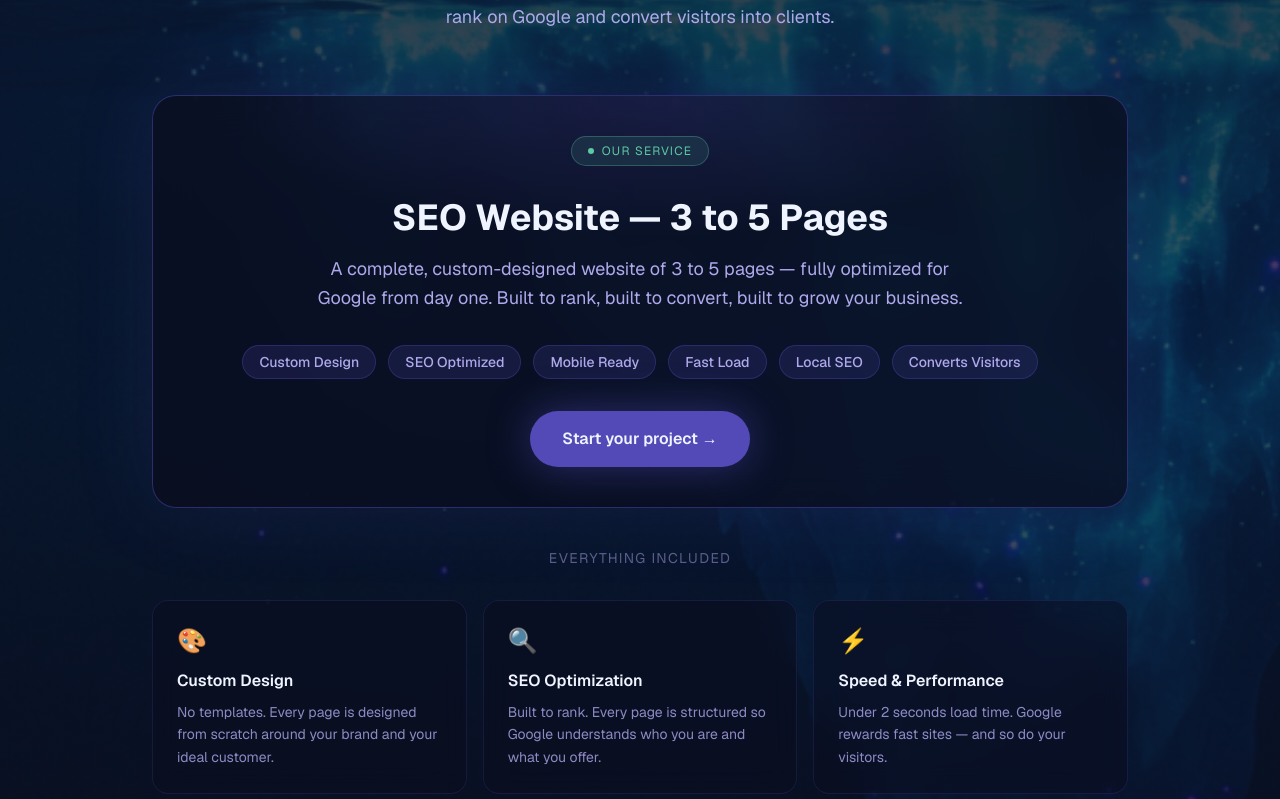
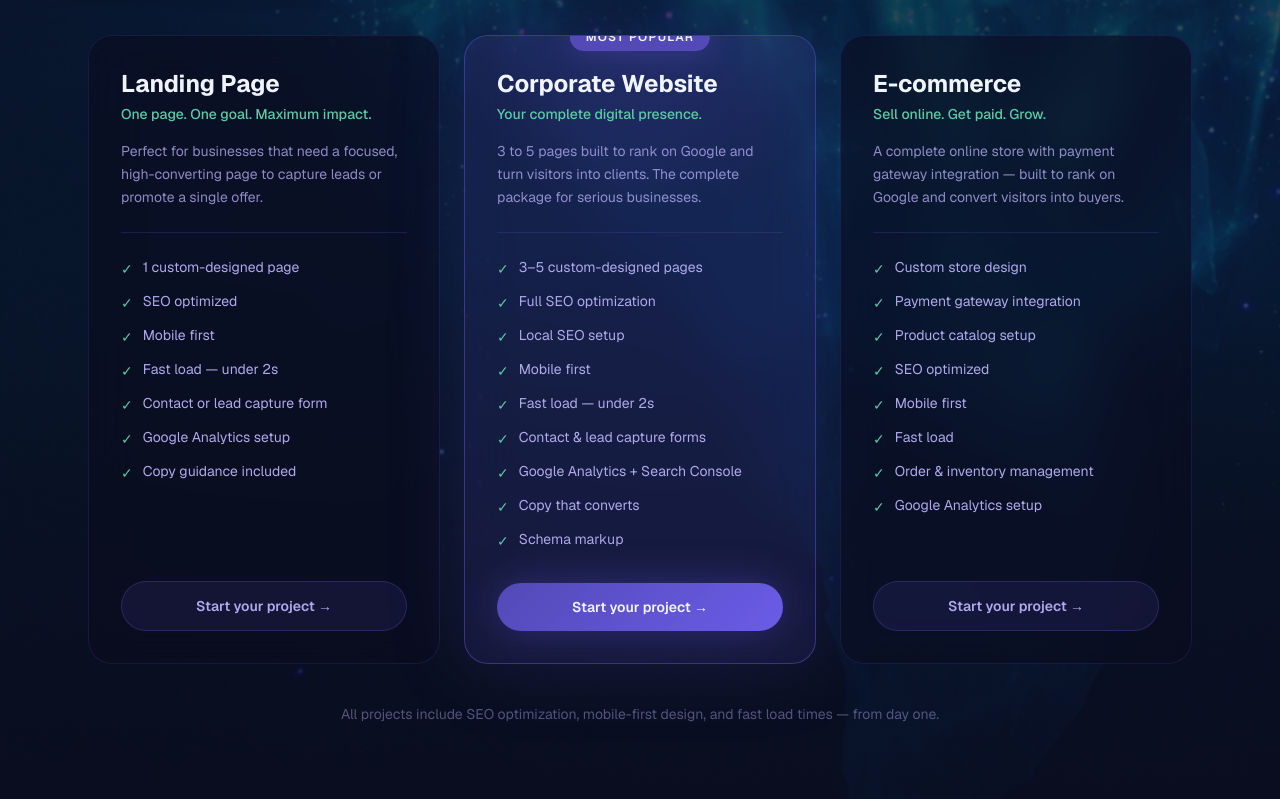
Before and after one commit to carolinacontech/icebreakerlab, a Next.js app: page / in a window 1280 px wide. Shown: the part 5161-5960 px from the top of the page. Built offline with nearby package versions, Linux system fonts and the light colour scheme; no server answers.

Commit message:
Redesign services as 3-plan pricing layout: Landing Page, Corporate Website, E-commerce

```diff
--- a/src/components/Services.tsx
+++ b/src/components/Services.tsx
@@ -3,13 +3,61 @@ import { motion, useScroll, useTransform } from "framer-motion";
 import Image from "next/image";
 import { useRef } from "react";
 
-const included = [
-  { icon: "🎨", title: "Custom Design", body: "No templates. Every page is designed from scratch around your brand and your ideal customer." },
-  { icon: "🔍", title: "SEO Optimization", body: "Built to rank. Every page is structured so Google understands who you are and what you offer." },
-  { icon: "⚡", title: "Speed & Performance", body: "Under 2 seconds load time. Google rewards fast sites — and so do your visitors." },
-  { icon: "📱", title: "Mobile First", body: "Over 70% of your customers browse on their phone. Your site will look perfect on every screen." },
-  { icon: "📍", title: "Local SEO", body: "We optimize for local searches so people in your city find you first — not your competition." },
-  { icon: "📋", title: "Copy That Converts", body: "Clear, persuasive copy written to turn visitors into calls, leads, and clients." },
+const plans = [
+  {
+    name: "Landing Page",
+    tagline: "One page. One goal. Maximum impact.",
+    description: "Perfect for businesses that need a focused, high-converting page to capture leads or promote a single offer.",
+    featured: false,
+    features: [
+      "1 custom-designed page",
+      "SEO optimized",
+      "Mobile first",
+      "Fast load — under 2s",
+      "Contact or lead capture form",
+      "Google Analytics setup",
+      "Copy guidance included",
+    ],
+    cta: "Start your project",
+    href: "#contacto",
+  },
+  {
+    name: "Corporate Website",
+    tagline: "Your complete digital presence.",
+    description: "3 to 5 pages built to rank on Google and turn visitors into clients. The complete package for serious businesses.",
+    featured: true,
+    features: [
+      "3–5 custom-designed pages",
+      "Full SEO optimization",
+      "Local SEO setup",
+      "Mobile first",
+      "Fast load — under 2s",
+      "Contact & lead capture forms",
+      "Google Analytics + Search Console",
+      "Copy that converts",
+      "Schema markup",
+    ],
+    cta: "Start your project",
+    href: "#contacto",
+  },
+  {
+    name: "E-commerce",
+    tagline: "Sell online. Get paid. Grow.",
+    description: "A complete online store with payment gateway integration — built to rank on Google and convert visitors into buyers.",
+    featured: false,
+    features: [
+      "Custom store design",
+      "Payment gateway integration",
+      "Product catalog setup",
+      "SEO optimized",
+      "Mobile first",
+      "Fast load",
+      "Order & inventory management",
+      "Google Analytics setup",
+    ],
+    cta: "Start your project",
+    href: "#contacto",
+  },
 ];
 
 export default function Services() {
@@ -27,82 +75,93 @@ export default function Services() {
         background: "linear-gradient(to bottom, rgba(10,13,31,0.88) 0%, rgba(10,22,40,0.7) 50%, rgba(10,13,31,0.88) 100%)"
       }} />
 
-      <div className="relative z-10 max-w-5xl mx-auto px-6 w-full">
+      <div className="relative z-10 max-w-6xl mx-auto px-6 w-full">
 
         {/* Header */}
         <motion.div initial={{ opacity: 0, y: 40 }} whileInView={{ opacity: 1, y: 0 }}
           viewport={{ once: true }} transition={{ duration: 0.8 }} className="text-center mb-16">
-          <p className="text-xs tracking-widest uppercase mb-4" style={{ color: "var(--aurora-teal)" }}>What we do</p>
-          <h2 className="text-4xl md:text-6xl font-bold mb-6" style={{ color: "var(--snow)" }}>One service.<br />Done right.</h2>
+          <p className="text-xs tracking-widest uppercase mb-4" style={{ color: "var(--aurora-teal)" }}>What we build</p>
+          <h2 className="text-4xl md:text-6xl font-bold mb-6" style={{ color: "var(--snow)" }}>Our Services</h2>
           <p className="text-lg max-w-2xl mx-auto" style={{ color: "var(--aurora-light)" }}>
-            We don't do everything. We do one thing exceptionally well — websites built to rank on Google and convert visitors into clients.
+            Every website we build is custom-designed, SEO-optimized, and built to convert. Choose the right fit for your business.
           </p>
         </motion.div>
 
-        {/* Main service card */}
+        {/* Plans */}
+        <div className="grid grid-cols-1 md:grid-cols-3 gap-6 items-stretch">
+          {plans.map((plan, i) => (
             <motion.div
-          initial={{ opacity: 0, y: 50 }} whileInView={{ opacity: 1, y: 0 }}
-          viewport={{ once: true }} transition={{ duration: 0.7 }}
-          className="rounded-3xl p-10 mb-10 text-center relative overflow-hidden"
+              key={plan.name}
+              initial={{ opacity: 0, y: 50 }}
+              whileInView={{ opacity: 1, y: 0 }}
+              viewport={{ once: true }}
+              transition={{ duration: 0.6, delay: i * 0.12 }}
+              className="rounded-3xl p-8 flex flex-col relative overflow-hidden"
               style={{
-            background: "rgba(10,13,31,0.7)",
-            border: "1px solid rgba(83,74,183,0.5)",
+                background: plan.featured ? "rgba(83,74,183,0.18)" : "rgba(10,13,31,0.6)",
+                border: plan.featured ? "1px solid rgba(83,74,183,0.6)" : "1px solid rgba(83,74,183,0.2)",
                 backdropFilter: "blur(24px)",
-            boxShadow: "0 0 80px rgba(83,74,183,0.15)",
+                boxShadow: plan.featured ? "0 0 80px rgba(83,74,183,0.2)" : "none",
               }}
             >
+              {/* Glow for featured */}
+              {plan.featured && (
                 <div className="absolute inset-0 pointer-events-none" style={{
-            background: "radial-gradient(ellipse 60% 50% at 50% 0%, rgba(83,74,183,0.2) 0%, transparent 70%)"
+                  background: "radial-gradient(ellipse 80% 40% at 50% 0%, rgba(83,74,183,0.25) 0%, transparent 70%)"
                 }} />
-          <div className="relative z-10">
-            <div className="inline-flex items-center gap-2 px-4 py-1.5 rounded-full text-xs tracking-widest uppercase mb-8"
-              style={{ background: "rgba(93,202,165,0.12)", border: "1px solid rgba(93,202,165,0.3)", color: "var(--aurora-teal)" }}>
-              <span className="w-1.5 h-1.5 rounded-full" style={{ background: "var(--aurora-teal)" }} />
-              Our service
+              )}
+
+              {/* Most popular badge */}
+              {plan.featured && (
+                <div className="absolute top-0 left-1/2 -translate-x-1/2 -translate-y-1/2">
+                  <span className="px-4 py-1.5 rounded-full text-xs font-semibold tracking-widest uppercase"
+                    style={{ background: "var(--aurora)", color: "var(--snow)", boxShadow: "0 0 30px rgba(83,74,183,0.5)" }}>
+                    Most Popular
+                  </span>
                 </div>
-            <h3 className="text-3xl md:text-4xl font-bold mb-4" style={{ color: "var(--snow)" }}>
-              SEO Website — 3 to 5 Pages
-            </h3>
-            <p className="text-lg max-w-2xl mx-auto mb-8 leading-relaxed" style={{ color: "var(--aurora-light)" }}>
-              A complete, custom-designed website of 3 to 5 pages — fully optimized for Google from day one. Built to rank, built to convert, built to grow your business.
-            </p>
-            <div className="flex flex-wrap justify-center gap-3 mb-8">
-              {["Custom Design", "SEO Optimized", "Mobile Ready", "Fast Load", "Local SEO", "Converts Visitors"].map((tag) => (
-                <span key={tag} className="text-sm px-4 py-1.5 rounded-full font-medium"
-                  style={{ background: "rgba(83,74,183,0.18)", color: "var(--aurora-light)", border: "1px solid rgba(83,74,183,0.35)" }}>
-                  {tag}
-                </span>
+              )}
+
+              <div className="relative z-10 flex flex-col flex-1">
+                {/* Plan name */}
+                <div className="mb-6">
+                  <h3 className="text-2xl font-bold mb-1" style={{ color: "var(--snow)" }}>{plan.name}</h3>
+                  <p className="text-sm font-medium mb-4" style={{ color: "var(--aurora-teal)" }}>{plan.tagline}</p>
+                  <p className="text-sm leading-relaxed" style={{ color: "var(--aurora-light)", opacity: 0.8 }}>{plan.description}</p>
+                </div>
+
+                {/* Divider */}
+                <div className="h-px mb-6" style={{ background: "rgba(83,74,183,0.25)" }} />
+
+                {/* Features */}
+                <ul className="flex flex-col gap-3 mb-8 flex-1">
+                  {plan.features.map((f) => (
+                    <li key={f} className="flex items-start gap-2.5 text-sm" style={{ color: "var(--aurora-light)" }}>
+                      <span className="mt-0.5 shrink-0" style={{ color: "var(--aurora-teal)" }}>✓</span>
+                      {f}
+                    </li>
                   ))}
-            </div>
-            <a href="#contacto"
-              className="inline-flex items-center gap-2 px-8 py-4 rounded-full font-semibold text-base transition-transform hover:scale-105"
-              style={{ background: "var(--aurora)", color: "var(--snow)", boxShadow: "0 0 40px rgba(83,74,183,0.5)" }}>
-              Start your project →
+                </ul>
+
+                {/* CTA */}
+                <a href={plan.href}
+                  className="w-full py-3.5 rounded-full font-semibold text-sm text-center transition-transform hover:scale-[1.02] block"
+                  style={plan.featured
+                    ? { background: "linear-gradient(135deg, var(--aurora), #6B5CE7)", color: "var(--snow)", boxShadow: "0 0 40px rgba(83,74,183,0.45)" }
+                    : { background: "rgba(83,74,183,0.15)", color: "var(--aurora-light)", border: "1px solid rgba(83,74,183,0.35)" }
+                  }>
+                  {plan.cta} →
                 </a>
               </div>
             </motion.div>
-
-        {/* What's included grid */}
-        <motion.div initial={{ opacity: 0, y: 30 }} whileInView={{ opacity: 1, y: 0 }}
-          viewport={{ once: true }} transition={{ duration: 0.6, delay: 0.2 }}
-          className="text-center mb-8">
-          <p className="text-sm tracking-widest uppercase" style={{ color: "rgba(175,169,236,0.5)" }}>Everything included</p>
-        </motion.div>
-
-        <div className="grid grid-cols-1 md:grid-cols-2 lg:grid-cols-3 gap-4">
-          {included.map((item, i) => (
-            <motion.div key={item.title}
-              initial={{ opacity: 0, y: 30 }} whileInView={{ opacity: 1, y: 0 }}
-              viewport={{ once: true }} transition={{ duration: 0.5, delay: i * 0.08 }}
-              className="rounded-2xl p-6"
-              style={{ background: "rgba(10,13,31,0.5)", border: "1px solid rgba(83,74,183,0.2)", backdropFilter: "blur(16px)" }}
-            >
-              <div className="text-2xl mb-3">{item.icon}</div>
-              <h4 className="font-semibold mb-2" style={{ color: "var(--snow)" }}>{item.title}</h4>
-              <p className="text-sm leading-relaxed" style={{ color: "var(--aurora-light)", opacity: 0.8 }}>{item.body}</p>
-            </motion.div>
           ))}
         </div>
+
+        {/* Bottom note */}
+        <motion.p initial={{ opacity: 0 }} whileInView={{ opacity: 1 }} viewport={{ once: true }}
+          transition={{ duration: 0.6, delay: 0.4 }}
+          className="text-center text-sm mt-10" style={{ color: "rgba(175,169,236,0.45)" }}>
+          All projects include SEO optimization, mobile-first design, and fast load times — from day one.
+        </motion.p>
 
       </div>
     </section>
```
Lines whose indentation alone changed are shown as unchanged.
